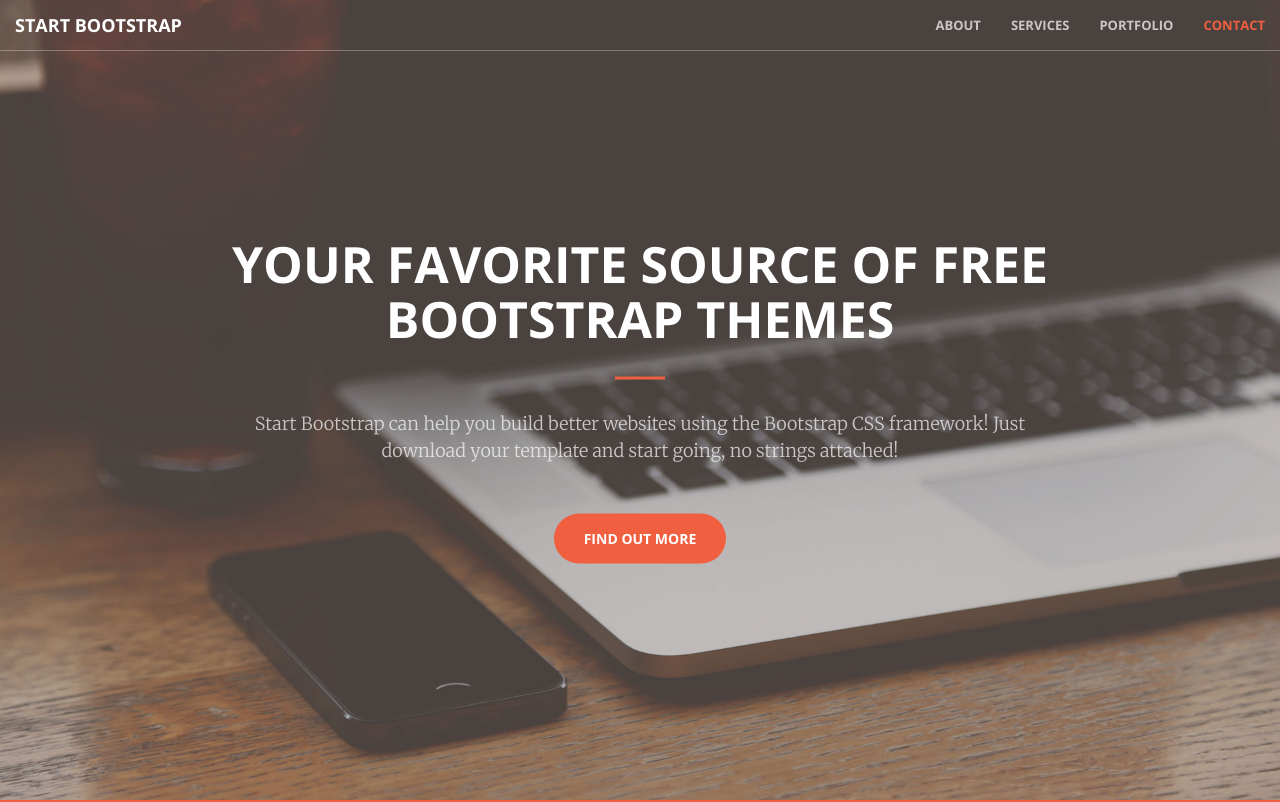
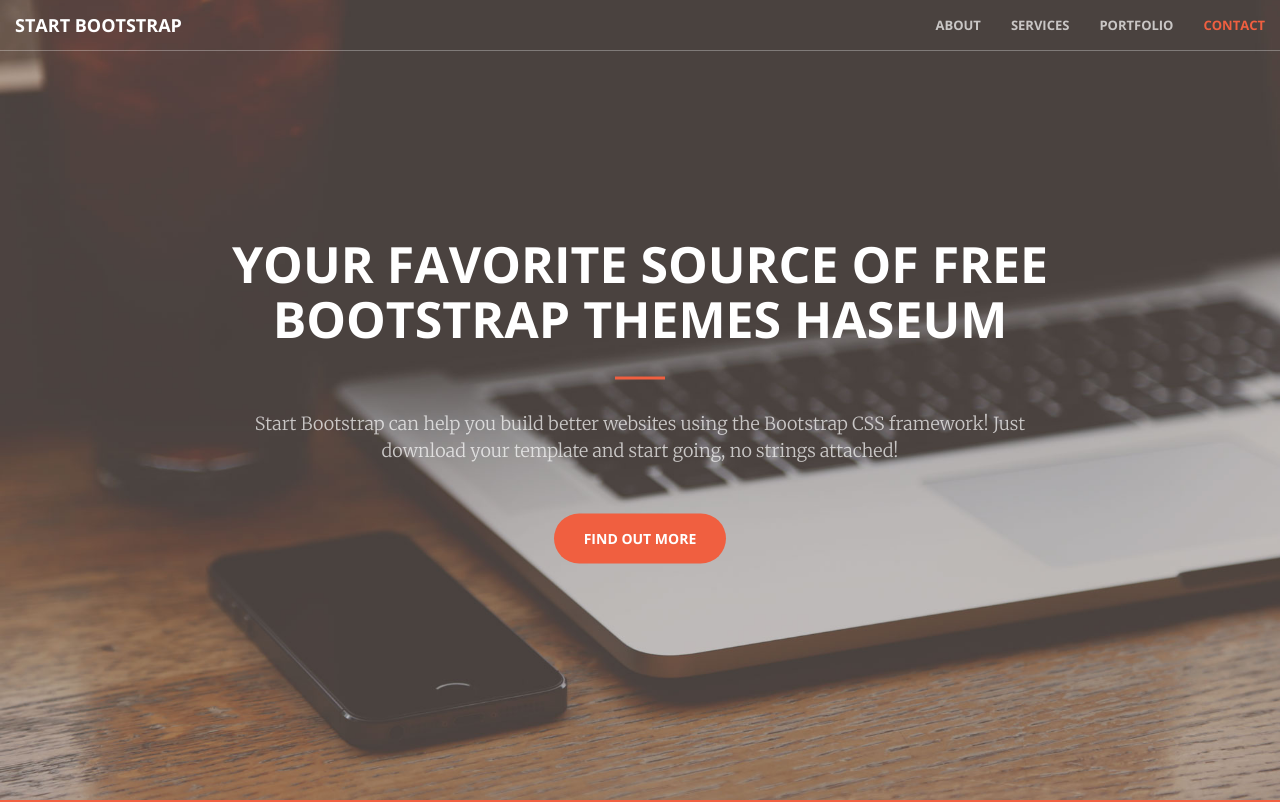
Before and after one commit to irwanhad/irwanhad.github.io, a website: page index.html in a window 1280 px wide. Shown: the top 802 px of the page. Drawn offline with nearby package versions, Linux system fonts and the light colour scheme.

Commit message:
+ index text

```diff
--- a/index.html
+++ b/index.html
@@ -71,7 +71,7 @@
     <header>
         <div class="header-content">
             <div class="header-content-inner">
-                <h1 id="homeHeading">Your Favorite Source of Free Bootstrap Themes</h1>
+                <h1 id="homeHeading">Your Favorite Source of Free Bootstrap Themes haseum</h1>
                 <hr>
                 <p>Start Bootstrap can help you build better websites using the Bootstrap CSS framework! Just download your template and start going, no strings attached!</p>
                 <a href="#about" class="btn btn-primary btn-xl page-scroll">Find Out More</a>
```
